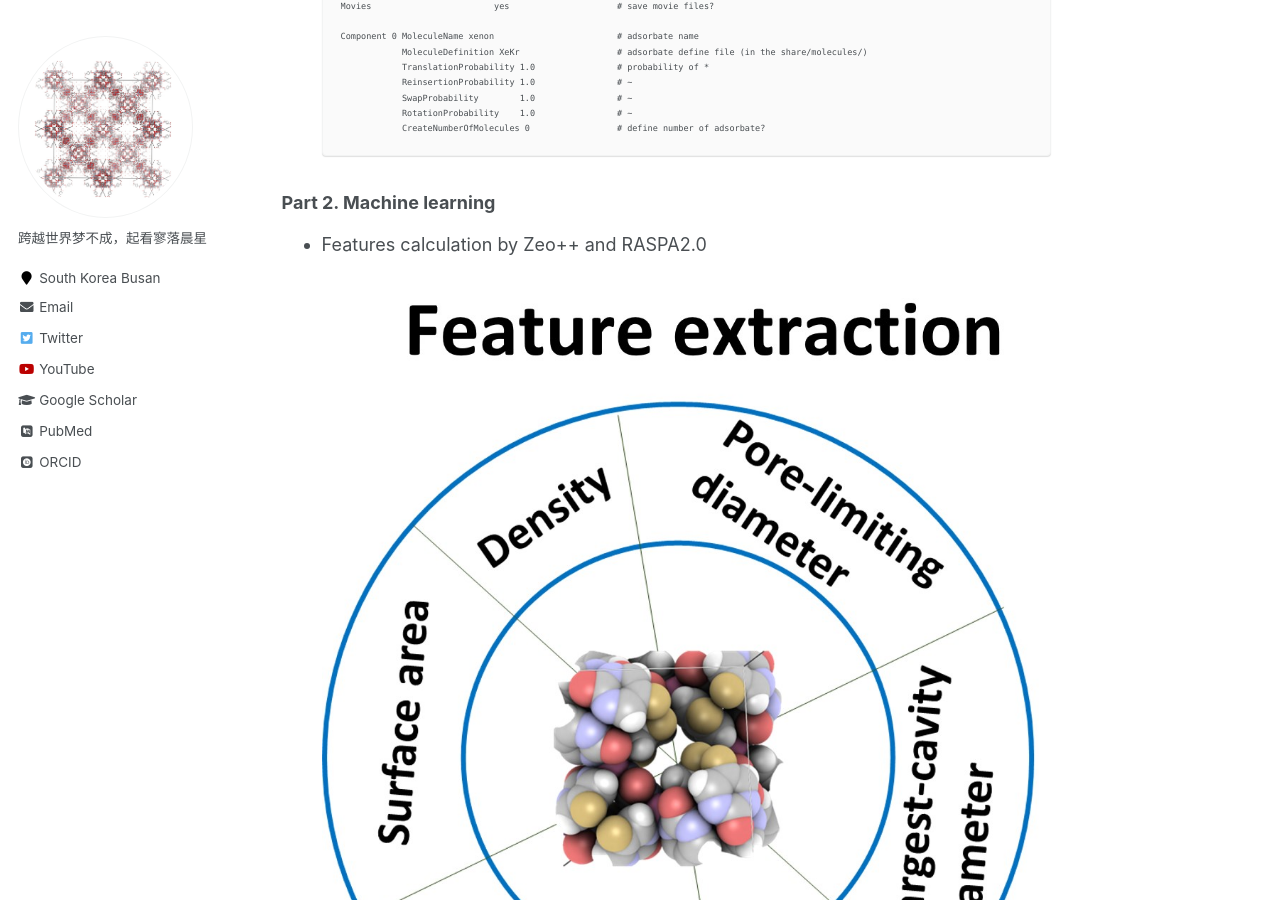
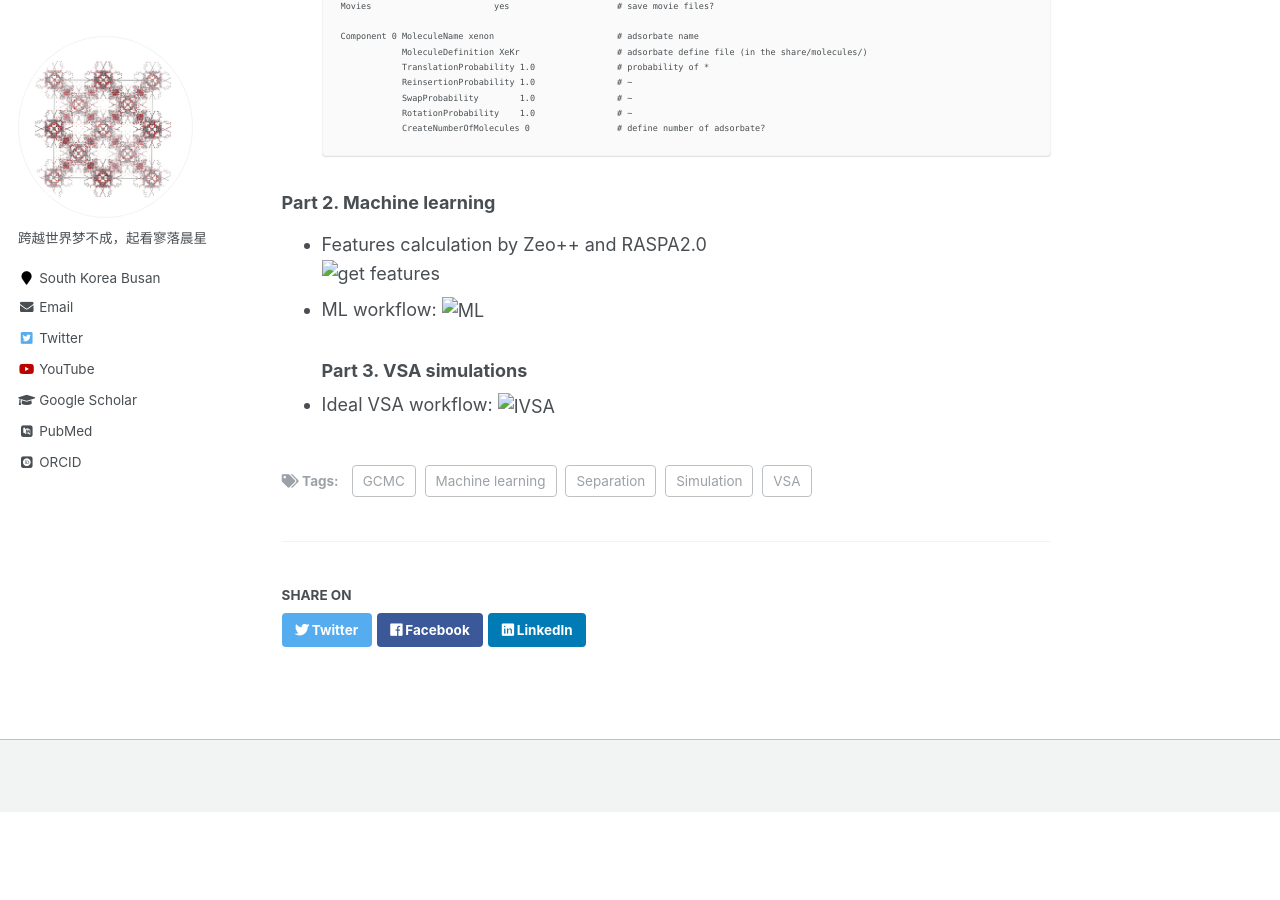
Before and after one commit to sxm13/ZGBshenxiaomoCV.github.io, a Jekyll site: the page built from _posts/2021-01-24-blog-post-1.md, in a window 1280 px wide and 900 px high, scrolled down 1391 px. Built offline with Jekyll 4.4.1, drawn with Linux system fonts in a browser that asks for light colours; some web fonts are replaced; after the commit the page ends 2203 px from its top, so only the background shows below that.

Commit message:
Update 2021-01-24-blog-post-1.md

```diff
--- a/_posts/2021-01-24-blog-post-1.md
+++ b/_posts/2021-01-24-blog-post-1.md
@@ -54,9 +54,9 @@
 
 ### Part 2. Machine learning
 * Features calculation by Zeo++ and RASPA2.0
-![get features](/images/fea.jpg)
+![get features](../images/fea.jpg)
 * ML workflow:
-  ![ML](/images/ml.jpg)
+  ![ML](../images/ml.jpg)
 ### Part 3. VSA simulations
 * Ideal VSA workflow:
-  ![IVSA](/images/ivsa.jpg)
+  ![IVSA](../images/ivsa.jpg)
```
